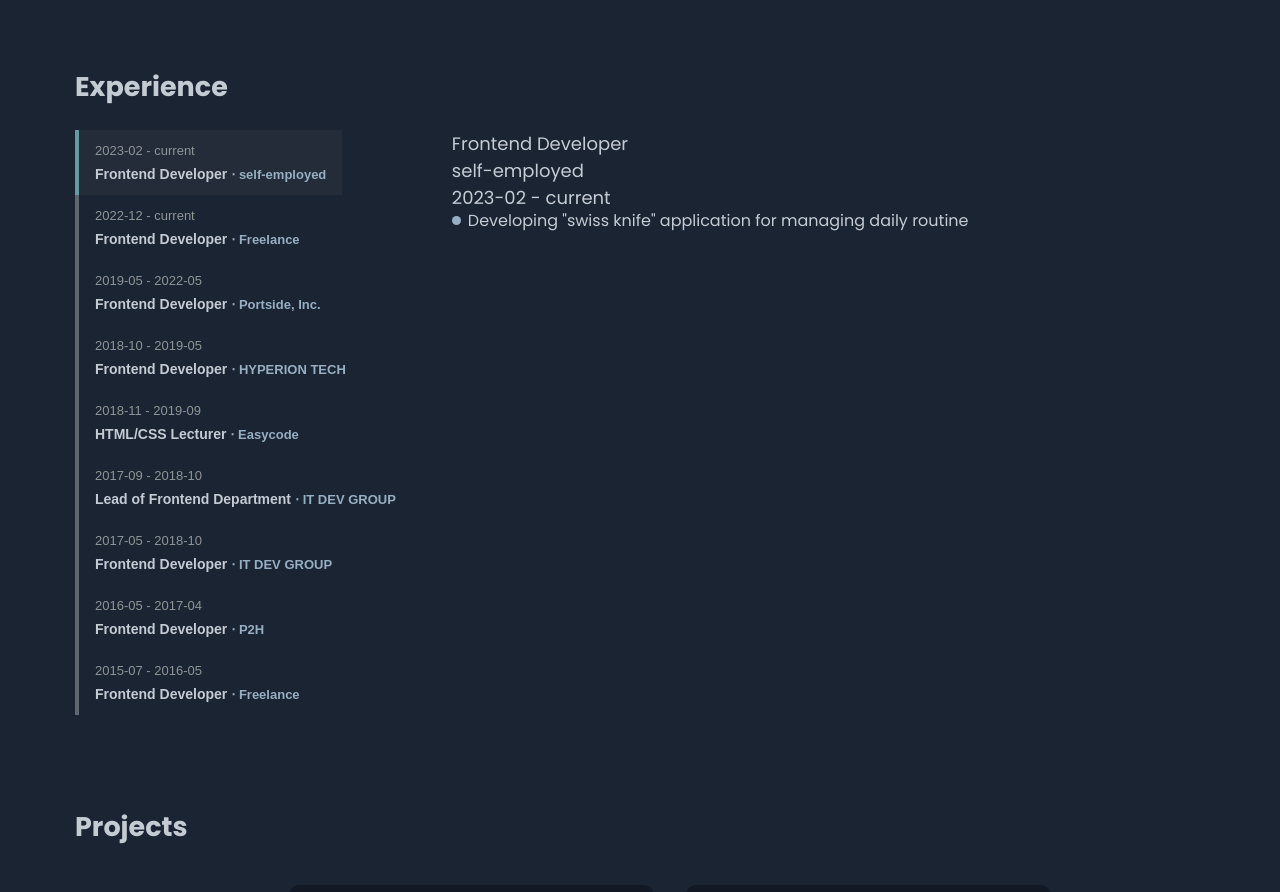
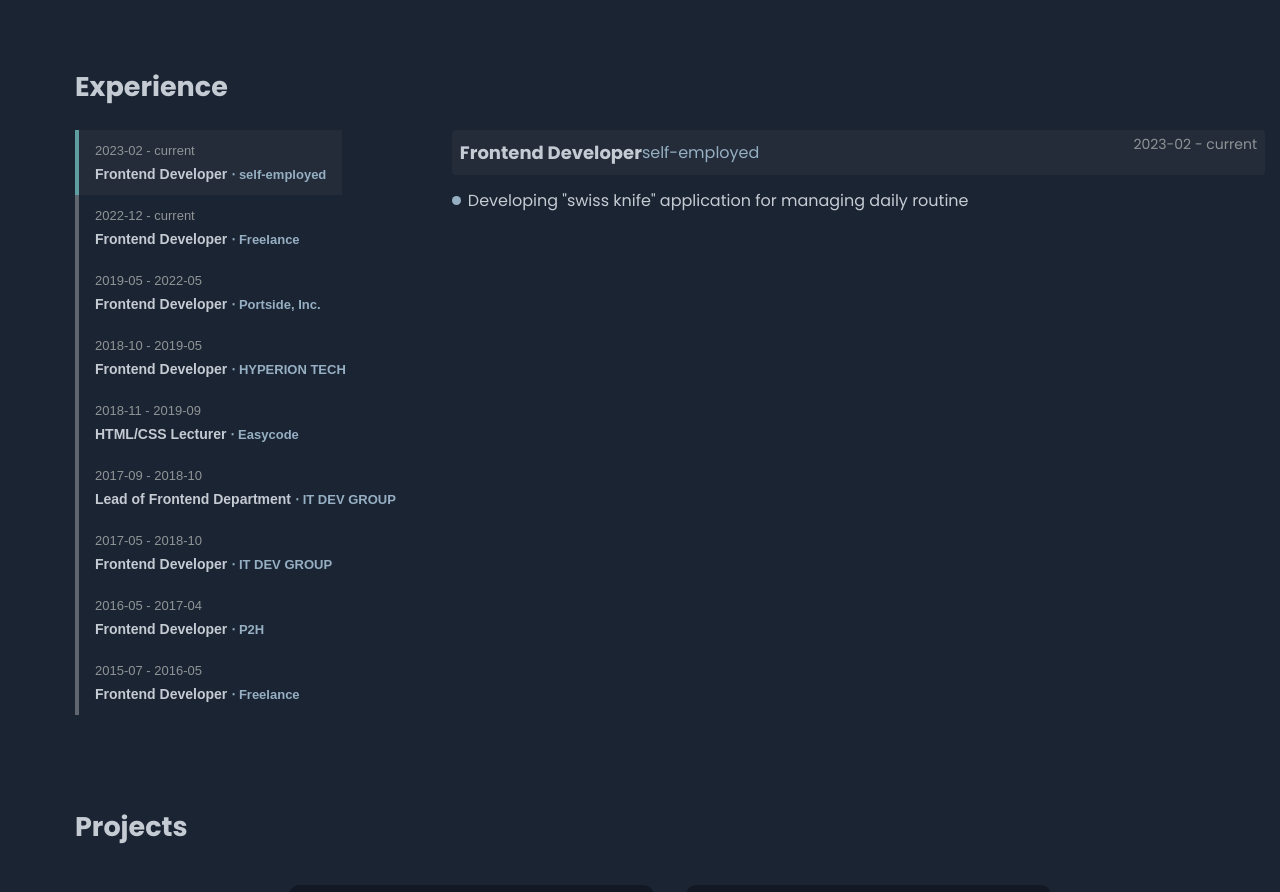
Before and after one commit to justantvish/justantvish, a Svelte app: page / in a window 1280 px wide. Shown: the part 1460-2352 px from the top of the page. Built offline with nearby package versions, Linux system fonts and the light colour scheme; a web font is replaced by a local one.

Commit message:
experience update

```diff
--- a/src/components/ExperienceTabs.svelte
+++ b/src/components/ExperienceTabs.svelte
@@ -13,10 +13,12 @@
   </div>
   <div slot="tab-content" let:item={exp}>
     <div class="exp-header">
-      <div class="exp-position">{exp.position}</div>
-      <div class="exp-company">{exp.company}</div>
+      <div class="exp-header_left">
+        <div class="exp-position">{exp.position}</div>
+        <div class="exp-company">{exp.company}</div>
+      </div>
+      <div class="exp-date">{exp.date}</div>
     </div>
-    <div class="exp-date">{exp.date}</div>
     <ul class="exp-actions">
       {#each exp.actions as action}
         <li class="exp-actions_item"><span>{@html action}</span></li>
@@ -48,15 +50,33 @@
 
   .exp {
     &-header {
+      background-color: rgba(116, 115, 115, 0.1);
+      display: flex;
+      align-items: center;
+      justify-content: space-between;
+      padding: 4px 8px;
+      border-radius: 4px;
+      margin-bottom: 16px;
+
+      &_left {
+        display: flex;
+        align-items: center;
+      }
     }
 
     &-position {
+      font-weight: bold;
     }
 
     &-company {
+      font-size: 16px;
+      color: $gray-blue;
     }
 
     &-date {
+      color: #8f9596;
+      margin-bottom: 16px;
+      font-size: 14px;
     }
     &-actions {
       &_item {
```
